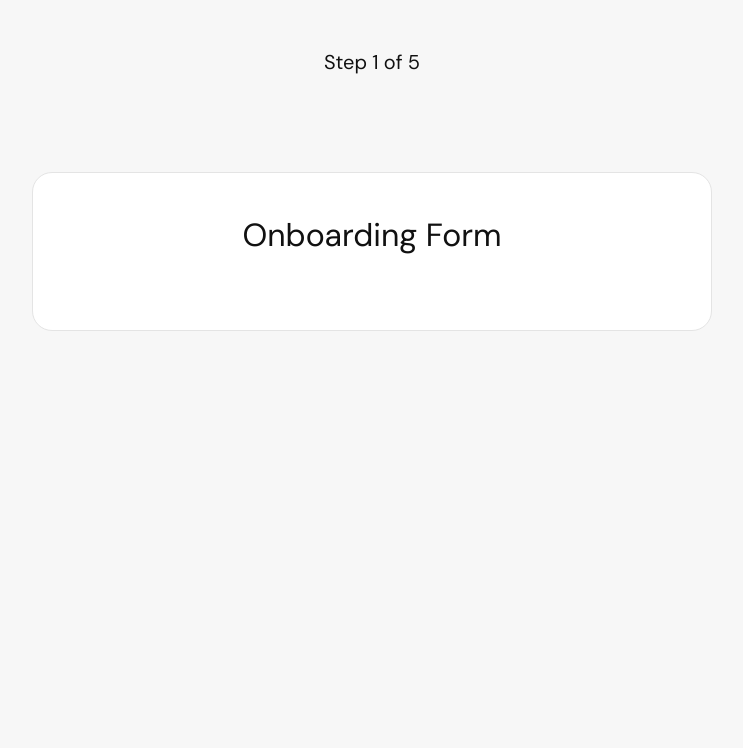
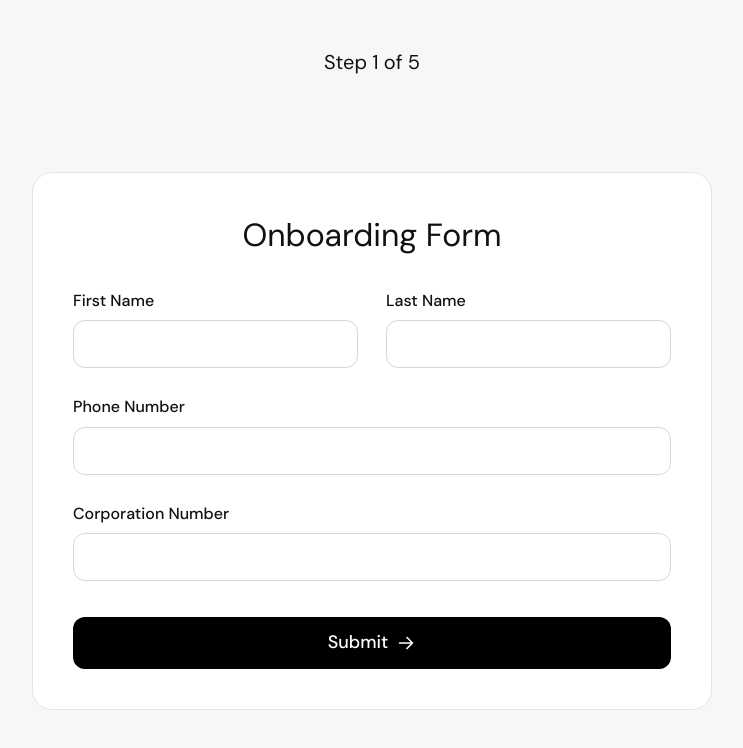
Before and after one commit to AbdullahAnsarii/venn-frontend-task, a Next.js app: page / in a window 1280 px wide. Shown: the top 748 px of the page, without its empty margins (268-1011 px from the left). Built offline with nearby package versions, Linux system fonts and the light colour scheme.

Commit message:
onboarding form ui

```diff
--- a/src/features/onboarding/Onboarding.tsx
+++ b/src/features/onboarding/Onboarding.tsx
@@ -1,12 +1,11 @@
+import { OnboardingForm } from './OnboardingForm'
 import styles from './Onboarding.module.css'
 
 export function Onboarding() {
   return (
     <main className={styles.page}>
       <p className={styles.step}>Step 1 of 5</p>
-      <section className={styles.card}>
-        <h1 className={styles.title}>Onboarding Form</h1>
-      </section>
+      <OnboardingForm />
     </main>
   )
 }
--- /dev/null
+++ b/src/features/onboarding/OnboardingForm.module.css
@@ -0,0 +1,21 @@
+.fields {
+  display: grid;
+  gap: 28px;
+}
+
+.row {
+  display: grid;
+  grid-template-columns: 1fr 1fr;
+  gap: 28px;
+}
+
+.submit {
+  width: 100%;
+  margin-top: 36px;
+}
+
+@media (max-width: 600px) {
+  .row {
+    grid-template-columns: 1fr;
+  }
+}
--- /dev/null
+++ b/src/features/onboarding/OnboardingForm.tsx
@@ -0,0 +1,24 @@
+import { ArrowRightIcon } from '@/components/ArrowRightIcon'
+import { Button } from '@/components/Button'
+import { TextField } from '@/components/TextField'
+import layout from './Onboarding.module.css'
+import styles from './OnboardingForm.module.css'
+
+export function OnboardingForm() {
+  return (
+    <form className={layout.card} noValidate>
+      <h1 className={layout.title}>Onboarding Form</h1>
+      <div className={styles.fields}>
+        <div className={styles.row}>
+          <TextField label="First Name" name="firstName" autoComplete="given-name" />
+          <TextField label="Last Name" name="lastName" autoComplete="family-name" />
+        </div>
+        <TextField label="Phone Number" name="phone" type="tel" autoComplete="tel" />
+        <TextField label="Corporation Number" name="corporationNumber" inputMode="numeric" />
+      </div>
+      <Button type="submit" className={styles.submit}>
+        Submit <ArrowRightIcon />
+      </Button>
+    </form>
+  )
+}
```
